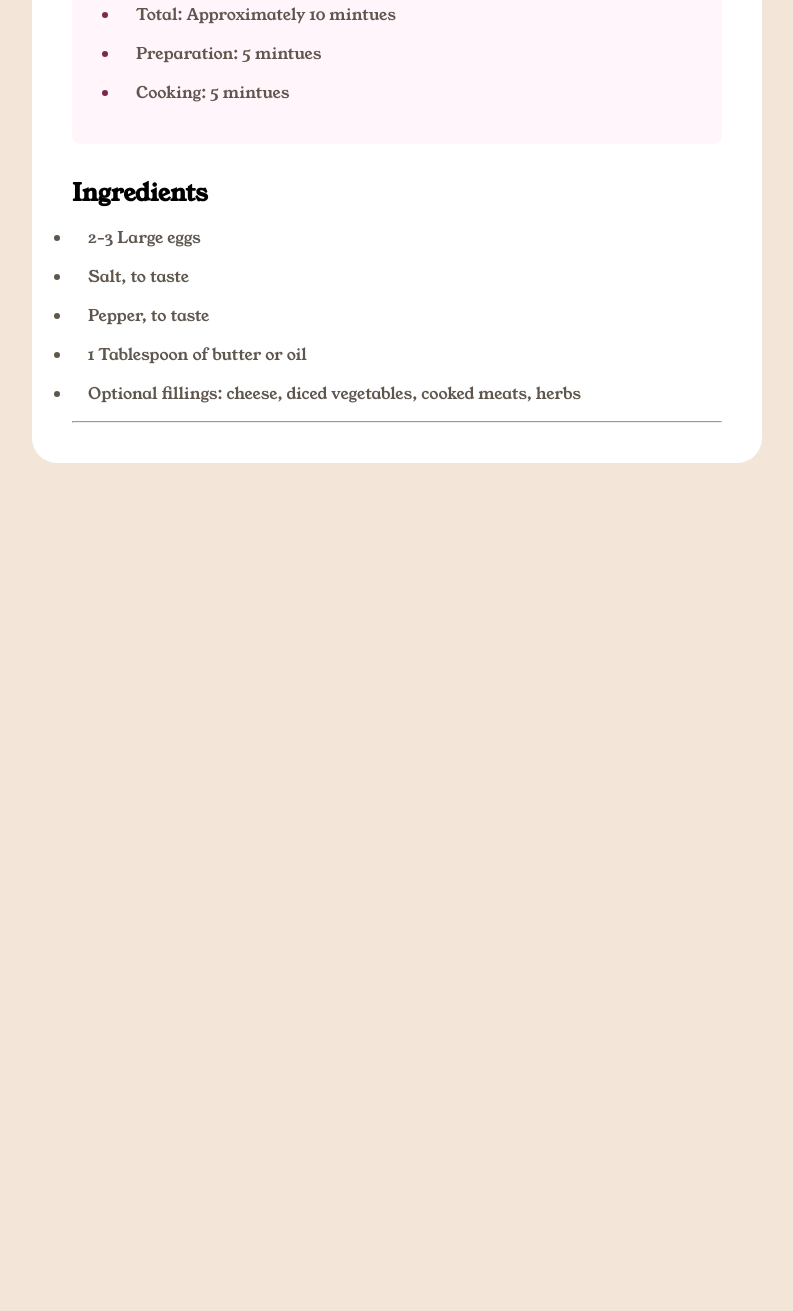
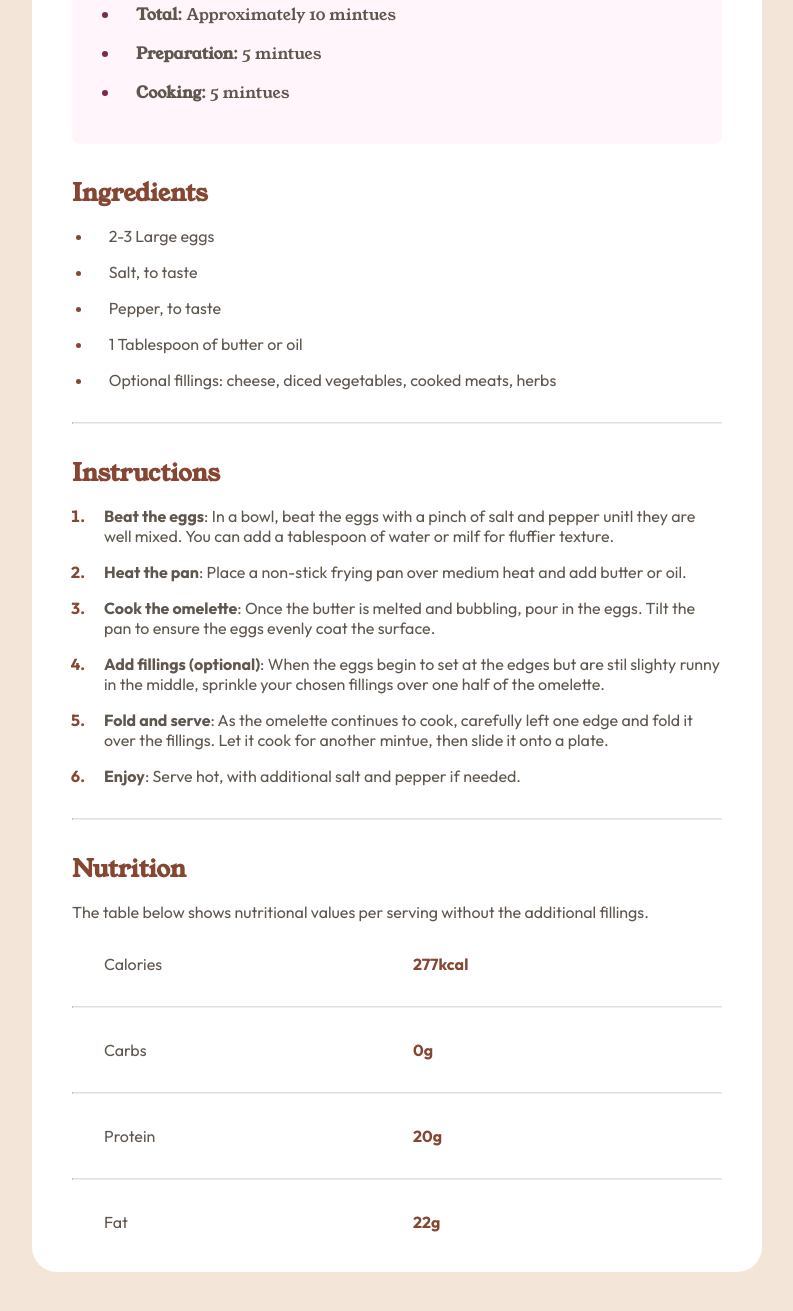
Before and after one commit to CodexianScholar/Frontend-Dev-practice-, a plain HTML site: page frontend-mentor/recipe-page/index.html in a window 1280 px wide. Shown: the part 607-1918 px from the top of the page, without its empty margins (243-1036 px from the left). Before the commit the page ends 1134 px from the top, so only its background shows below. Drawn offline with Linux system fonts and the light colour scheme.

Commit message:
Completed  recipe page project

```diff
--- a/frontend-mentor/recipe-page/index.html
+++ b/frontend-mentor/recipe-page/index.html
@@ -14,10 +14,14 @@
   </head>
   <body>
     <section id="recipe__card">
-      <div class="recipe__img">
+      <img
+            class="omelette__img--mobile"
+            src="./assets/images/image-omelette.jpeg"
+            alt="Image of a simple Omelette"
+          />
         <div class="recipe__content">
           <img
-            class="omellette__img"
+            class="omelette__img--desktop"
             src="./assets/images/image-omelette.jpeg"
             alt="Image of a simple Omelette"
           />
@@ -28,39 +32,101 @@
               omelette combines beaten eggs cooked to perfection, optionall
               filled with your choice of cheese, vegetables or meats.
             </p>
+          </div>
           <div class="recipe__prep-time">
             <h3 class="recipe__prep-time--header">Preparation time</h3>
             <ul class="recipe__prep-time--list">
               <li class="recipe__prep-time--list--items">
-                  <span class="recipe__bold--brown">Total</span>: Approximately
-                  10 mintues
-                </li>
-                <li class="recipe__prep-time--list--items">
-                  <span class="recipe__bold--brown"> Preparation</span>: 5
+                <span class="recipe__bold--text">Total</span>: Approximately 10
                 mintues
               </li>
               <li class="recipe__prep-time--list--items">
-                  <span class="recipe__bold--brown">Cooking</span>: 5 mintues
+                <span class="recipe__bold--text"> Preparation</span>: 5 mintues
+              </li>
+              <li class="recipe__prep-time--list--items">
+                <span class="recipe__bold--text">Cooking</span>: 5 mintues
               </li>
             </ul>
           </div>
           <div class="recipe__ingredients">
-              <h2 class="recipe__text--gold">Ingredients</h2>
+            <h2 class="recipe__ingredients--header brown-text">Ingredients</h2>
             <ul class="recipe__ingredients--list">
-                <li class="recipe__ingredient--list--items">2-3 Large eggs</li>
-                <li class="recipe__ingredient--list--items">Salt, to taste</li>
-                <li class="recipe__ingredient--list--items">
-                  Pepper, to taste
-                </li>
-                <li class="recipe__ingredient--list--items">
+              <li class="recipe__ingredient--list-items">2-3 Large eggs</li>
+              <li class="recipe__ingredient--list-items">Salt, to taste</li>
+              <li class="recipe__ingredient--list-items">Pepper, to taste</li>
+              <li class="recipe__ingredient--list-items">
                 1 Tablespoon of butter or oil
               </li>
-                <li class="recipe__ingredient--list--items">
-                  Optional fillings: cheese, diced vegetables, cooked meats,
-                  herbs
+              <li class="recipe__ingredient--list-items">
+                Optional fillings: cheese, diced vegetables, cooked meats, herbs
               </li>
             </ul>
+          </div>
           <hr />
+          <div class="recipe__instructions">
+            <h2 class="recipe__ingredients--header brown-text">Instructions</h2>
+            <ol class="recipe__instructions--list">
+              <li class="recipe__instructions--list--items">
+                <span class="recipe__bold--text">Beat the eggs</span>: In a
+                bowl, beat the eggs with a pinch of salt and pepper unitl they
+                are well mixed. You can add a tablespoon of water or milf for
+                fluffier texture.
+              </li>
+              <li class="recipe__instructions--list--items">
+                <span class="recipe__bold--text">Heat the pan</span>: Place a
+                non-stick frying pan over medium heat and add butter or oil.
+              </li>
+              <li class="recipe__instructions--list--items">
+                <span class="recipe__bold--text">Cook the omelette</span>: Once
+                the butter is melted and bubbling, pour in the eggs. Tilt the
+                pan to ensure the eggs evenly coat the surface.
+              </li>
+              <li class="recipe__instructions--list--items">
+                <span class="recipe__bold--text">Add fillings (optional)</span>:
+                When the eggs begin to set at the edges but are stil slighty
+                runny in the middle, sprinkle your chosen fillings over one half
+                of the omelette.
+              </li>
+              <li class="recipe__instructions--list--items">
+                <span class="recipe__bold--text">Fold and serve</span>: As the
+                omelette continues to cook, carefully left one edge and fold it
+                over the fillings. Let it cook for another mintue, then slide it
+                onto a plate.
+              </li>
+              <li class="recipe__instructions--list--items">
+                <span class="recipe__bold--text">Enjoy</span>: Serve hot, with
+                additional salt and pepper if needed.
+              </li>
+            </ol>
+          </div>
+          <hr />
+          <div class="recipe__nutrition">
+            <h2 class="recipe__nutrition--header brown-text">Nutrition</h2>
+            <p class="recipe__nutrition--header-description">
+              The table below shows nutritional values per serving without the
+              additional fillings.
+            </p>
+            <!-- Did not use a table tag because after css there was a gap in the broder-bottom -->
+            <div class="recipe__nutrition-table">
+              <div class="recipe__nutrition-table--row">
+                <p>Calories</p>
+                <p class="recipe__bold--text brown-text">277kcal</p>
+              </div>
+              <hr />
+              <div class="recipe__nutrition-table--row">
+                <p>Carbs</p>
+                <p class="recipe__bold--text brown-text">0g</p>
+              </div>
+              <hr />
+              <div class="recipe__nutrition-table--row">
+                <p>Protein</p>
+                <p class="recipe__bold--text brown-text">20g</p>
+              </div>
+              <hr />
+              <div class="recipe__nutrition-table--row">
+                <p>Fat</p>
+                <p class="recipe__bold--text brown-text">22g</p>
+              </div>
             </div>
           </div>
         </div>
--- a/frontend-mentor/recipe-page/style.css
+++ b/frontend-mentor/recipe-page/style.css
@@ -24,12 +24,17 @@ p {
   margin: 4rem auto;
   width: 730px;
   border-radius: 25px;
+}
+.recipe__content {
   padding: 2.5rem;
 }
-
-.omellette__img {
+.omelette__img--desktop {
   width: 650px;
   border-radius: 8px;
+}
+
+.omelette__img--mobile {
+  display: none;
 }
 
 .recipe__header .recipe__header--title {
@@ -49,12 +54,89 @@ p {
 }
 
 li {
+  font-family: "Outfit", sans-serif;
+  padding-left: 1rem;
+  margin: 1rem 0rem;
+  color: #5f574e;
+}
+.recipe__prep-time--list li {
   font-family: "Young Serif", sans-serif;
   padding-left: 1rem;
   margin: 1rem 0rem;
   color: #5f574e;
 }
 
+hr {
+  margin: 2rem 0rem;
+  border-top: 1px solid #e4ded8;
+}
 .recipe__prep-time li::marker {
   color: #7b284f;
 }
+
+.recipe__bold--text {
+  font-weight: bold;
+}
+
+.brown-text {
+  color: #854632;
+}
+
+.recipe__ingredients--list li::marker {
+  color: #854632;
+}
+
+.recipe__ingredients--list {
+  padding-left: 1rem;
+  margin: 0.3rem;
+}
+
+.recipe__instructions--list {
+  font-family: "Young Serif", sans-serif;
+  padding-left: 1rem;
+  margin: 1rem 0rem;
+  color: #5f574e;
+}
+
+.recipe__instructions--list li::marker {
+  font-weight: bold;
+  color: #854632;
+}
+
+.recipe__nutrition--header-description {
+  margin: 1rem 0rem;
+}
+
+.recipe__nutrition-table {
+  margin-top: 2rem;
+}
+
+.recipe__nutrition-table--row {
+  display: flex;
+  margin-left: 2rem;
+}
+
+.recipe__nutrition-table--row p {
+  width: 50%;
+}
+
+/* Media Queries  */
+
+@media screen and (max-width: 700px) {
+  #recipe__card {
+    margin: 0rem auto;
+    width: 100%;
+    /* border-radius 0px  fills out the slight edges that appear in mobile view */
+    border-radius: 0px;
+    font-size: 14px;
+  }
+
+  .omelette__img--desktop {
+    display: none;
+  }
+
+  .omelette__img--mobile {
+    display: block;
+    width: 100%;
+  }
+}
```
Lines whose indentation alone changed are shown as unchanged.
